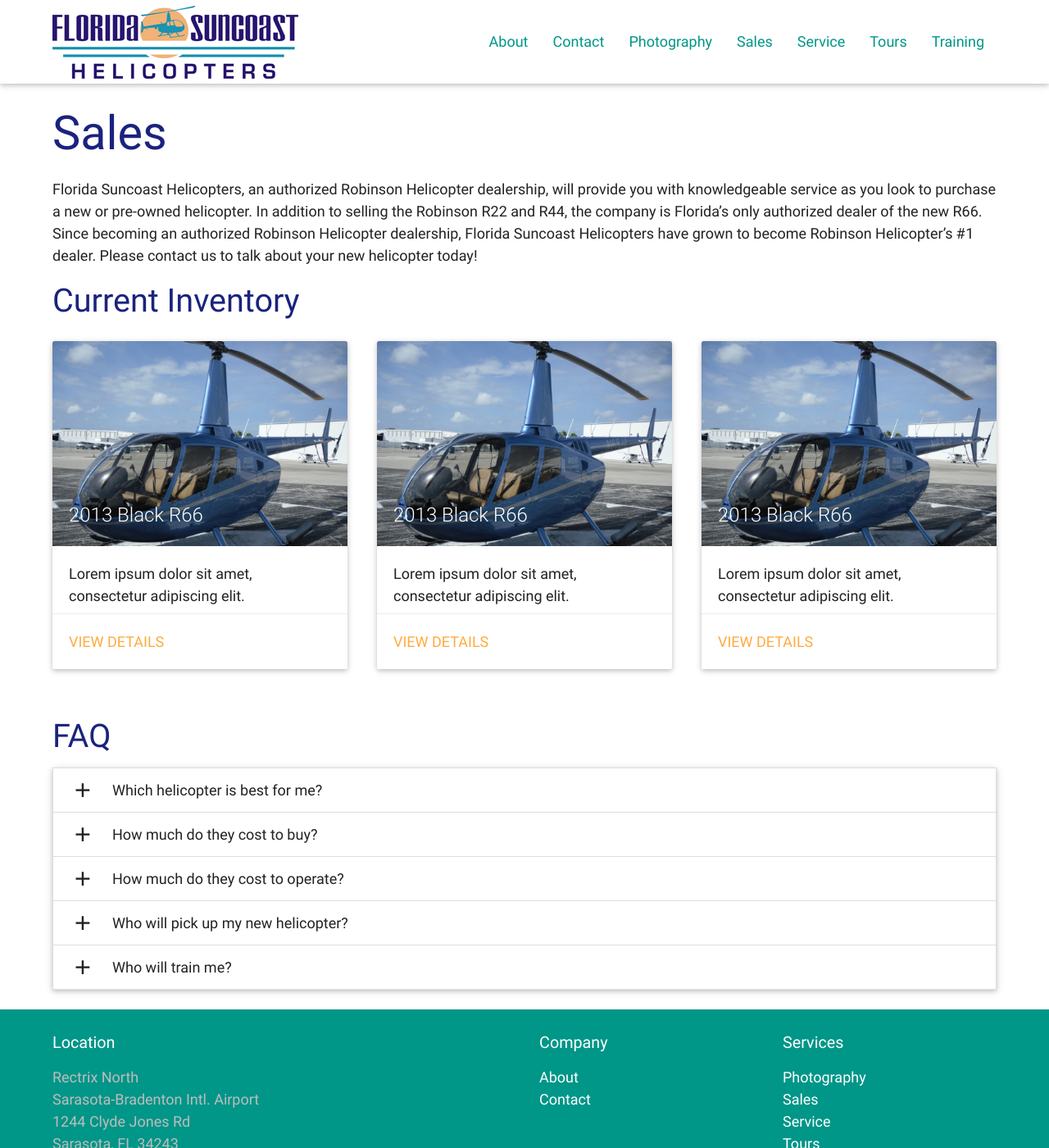
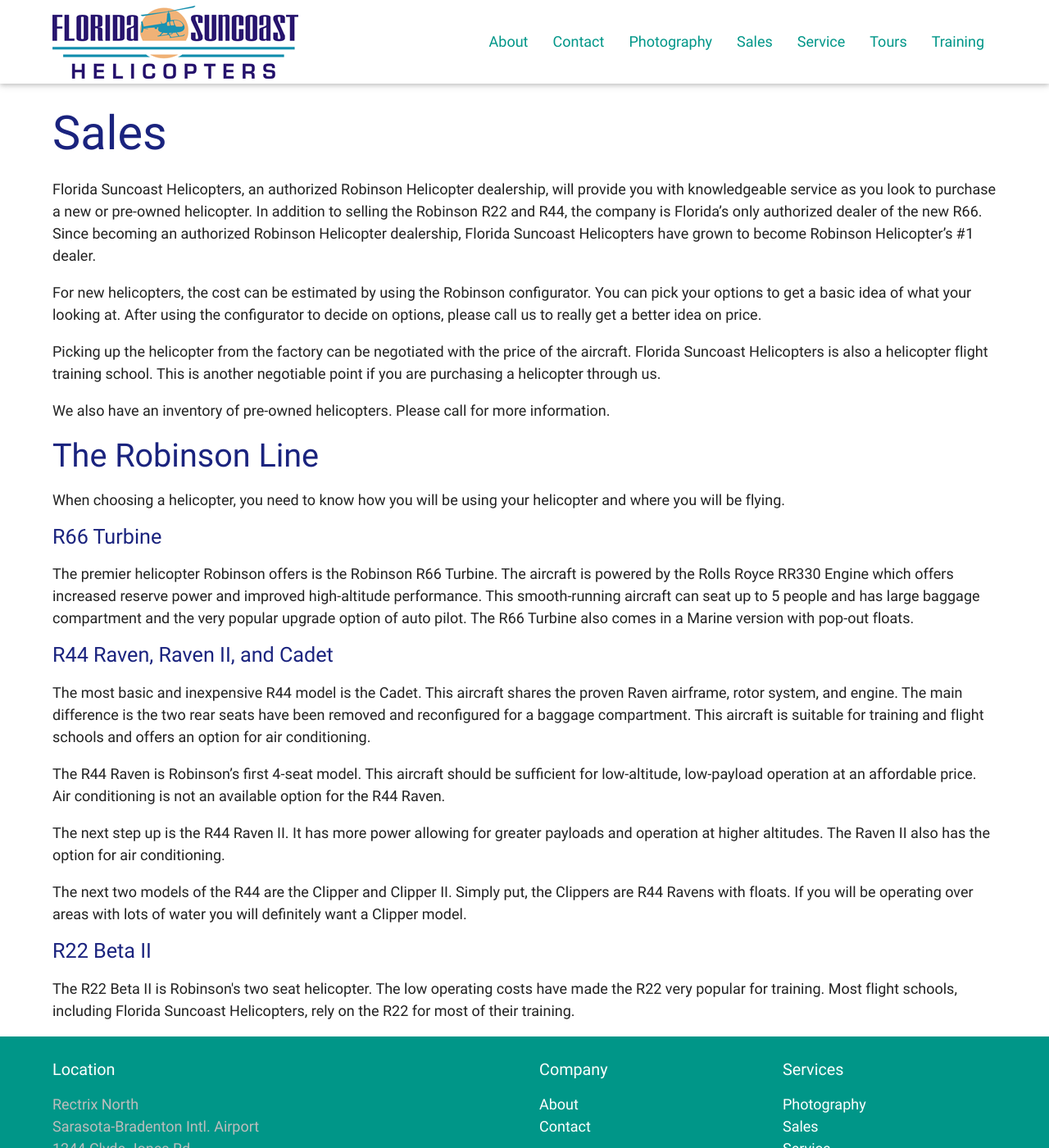
Before and after one commit to joncoop/fsh, a Jekyll site: the page built from sales.html, in a window 1280 px wide and 1400 px high. Shown: the whole window at 82% size. Built offline with Jekyll 4.4.1, drawn with Linux system fonts in a browser that asks for light colours; nearby versions of some CDN libraries.

Commit message:
Separated sales & inventory.

```diff
--- a/sales.html
+++ b/sales.html
@@ -3,68 +3,33 @@
 title: Sales
 ---
 
-<p>Florida Suncoast Helicopters, an authorized Robinson Helicopter dealership, will provide you with knowledgeable service as you look to purchase a new or pre-owned helicopter. In addition to selling the Robinson R22 and R44, the company is Florida’s only authorized dealer of the new R66. Since becoming an authorized Robinson Helicopter dealership, Florida Suncoast Helicopters have grown to become Robinson Helicopter’s #1 dealer. Please contact us to talk about your new helicopter today!</p>
+<p>Florida Suncoast Helicopters, an authorized Robinson Helicopter dealership, will provide you with knowledgeable service as you look to purchase a new or pre-owned helicopter. In addition to selling the Robinson R22 and R44, the company is Florida’s only authorized dealer of the new R66. Since becoming an authorized Robinson Helicopter dealership, Florida Suncoast Helicopters have grown to become Robinson Helicopter’s #1 dealer.</p>
 
-<h2>Current Inventory</h2>
+<p>For new helicopters, the cost can be estimated by using the Robinson configurator. You can pick your options to get a basic idea of what your looking at. After using the configurator to decide on options, please call us to really get a better idea on price.</p>
 
-<div class="row">
-  {% for page in site.inventory %}
-    <div class="col s12 m4">
-      <div class="card medium">
-        <div class="card-image">
-          <img src="{{ site.github.url }}/img/for-sale/{{ page.main-image }}">
-          <span class="card-title">{{ page.title }}</span>
-        </div>
-        <div class="card-content">
-          <p>{{ page.short-description }}</p>
-        </div>
-        <div class="card-action">
-          <a href="{{ site.github.url }}{{ page.url }}">View Details</a>
-        </div>
-      </div>
-    </div>
-  {% endfor %}
-</div>
+<p>Picking up the helicopter from the factory can be negotiated with the price of the aircraft. Florida Suncoast Helicopters is also a helicopter flight training school. This is another negotiable point if you are purchasing a helicopter through us.</p>
 
-<h2>FAQ</h2>
+<p>We also have an inventory of pre-owned helicopters. Please call for more information.
 
-  <ul class="collapsible" data-collapsible="accordion">
-    <li>
-      <div class="collapsible-header"><i class="material-icons">add</i>Which helicopter is best for me?</div>
-      <div class="collapsible-body">
-        <h3>R66 Turbine</h3>
-        <p>The premier helicopter Robinson offers is the Robinson R66 Turbine. The aircraft is powered by the Rolls Royce RR330 Engine which offers increased reserve power and improved high altitude performance. This smooth running aircraft can seat up to 5 people and has large baggage compartment and of course the very popular upgrade option of auto pilot. The R66 Turbine also comes in a Marine version with pop-out floats.</p>
-        <h3>R44 Raven, Raven II, and Cadet</h3>
-        <p>The most basic and inexpensive R44 model is the Cadet. This aircraft shares the proven Raven airframe, rotor system, and engine. The main difference is the two rear seats have been removed and reconfigured for a baggage compartment. This aircraft is suitable for training and flight schools and offers an option for air conditioning.</p>
-        <p>The R44 Raven is Robinson’s first 4 seat model. This aircraft should be sufficient for low-altitude, low-payload operation at an affordable price. Air conditioning is not an available option for the R44 Raven.</p>
-        <p>The next step up is the R44 Raven II. It has more power allowing for greater payloads and operation at higher altitudes. The Raven II also has the option for air conditioning.</p>
-        <p>The next two models of the R44 are the Clipper and Clipper II. Simply put, the Clippers are R44 Ravens with floats. If you will be operating over areas with lots of water you will definitely want a Clipper model.</p>
-        <h3>R22 Beta II</h3>
-        <p>The R22 Beta II is Robinson's two seat helicopter. The low operating costs have made the R22 very popular for training. Most flight schools, including Florida Suncoast Helicopters, rely on the R22 for most of their training.</p>
-      </div>
-    </li>
-    <li>
-      <div class="collapsible-header"><i class="material-icons">add</i>How much do they cost to buy?</div>
-      <div class="collapsible-body">
-        <p>The cost can be estimated by using the <a href="http://www.robinsonheli.com/productconfig.htm">Robinson configurator</a>. You can pick your options to get a basic idea of what your looking at. After using the configurator to decide on options, please call us to really get a better idea on price.</p>
-      </div>
-    </li>
-    <li>
-      <div class="collapsible-header"><i class="material-icons">add</i>How much do they cost to operate?</div>
-      <div class="collapsible-body">
-        <p>Estimated operating costs can be found on <a href="http://www.robinsonheli.com/productprices.htm">Robinson’s website</a>.</p>
-      </div>
-    </li>
-    <li>
-      <div class="collapsible-header"><i class="material-icons">add</i>Who will pick up my new helicopter?</div>
-      <div class="collapsible-body">
-        <p>Picking up the helicopter from the factory can be negotiated with the price of the aircraft. Please call us for more detailed information.</p>
-      </div>
-    </li>
-    <li>
-      <div class="collapsible-header"><i class="material-icons">add</i>Who will train me?</div>
-      <div class="collapsible-body">
-        <p>Florida Suncoast Helicopters is a helicopter flight training school. This is another negotiable point if you are purchasing a helicopter through us. Please call for more detailed information.</p>
-      </div>
-    </li>
-  </ul>
+
+<h2>The Robinson Line</h2>
+
+<p>When choosing a helicopter, you need to know how you will be using your helicopter and where you will be flying.</p>
+
+<h4>R66 Turbine</h4>
+
+<p>The premier helicopter Robinson offers is the Robinson R66 Turbine. The aircraft is powered by the Rolls Royce RR330 Engine which offers increased reserve power and improved high-altitude performance. This smooth-running aircraft can seat up to 5 people and has large baggage compartment and the very popular upgrade option of auto pilot. The R66 Turbine also comes in a Marine version with pop-out floats.</p>
+
+<h4>R44 Raven, Raven II, and Cadet</h4>
+
+<p>The most basic and inexpensive R44 model is the Cadet. This aircraft shares the proven Raven airframe, rotor system, and engine. The main difference is the two rear seats have been removed and reconfigured for a baggage compartment. This aircraft is suitable for training and flight schools and offers an option for air conditioning.</p>
+
+<p>The R44 Raven is Robinson’s first 4-seat model. This aircraft should be sufficient for low-altitude, low-payload operation at an affordable price. Air conditioning is not an available option for the R44 Raven.</p>
+
+<p>The next step up is the R44 Raven II. It has more power allowing for greater payloads and operation at higher altitudes. The Raven II also has the option for air conditioning.</p>
+
+<p>The next two models of the R44 are the Clipper and Clipper II. Simply put, the Clippers are R44 Ravens with floats. If you will be operating over areas with lots of water you will definitely want a Clipper model.</p>
+
+<h4>R22 Beta II</h4>
+
+<p>The R22 Beta II is Robinson's two seat helicopter. The low operating costs have made the R22 very popular for training. Most flight schools, including Florida Suncoast Helicopters, rely on the R22 for most of their training.</p>
```
Also changed, not shown: inventory.html (added, +23 -0 lines).
